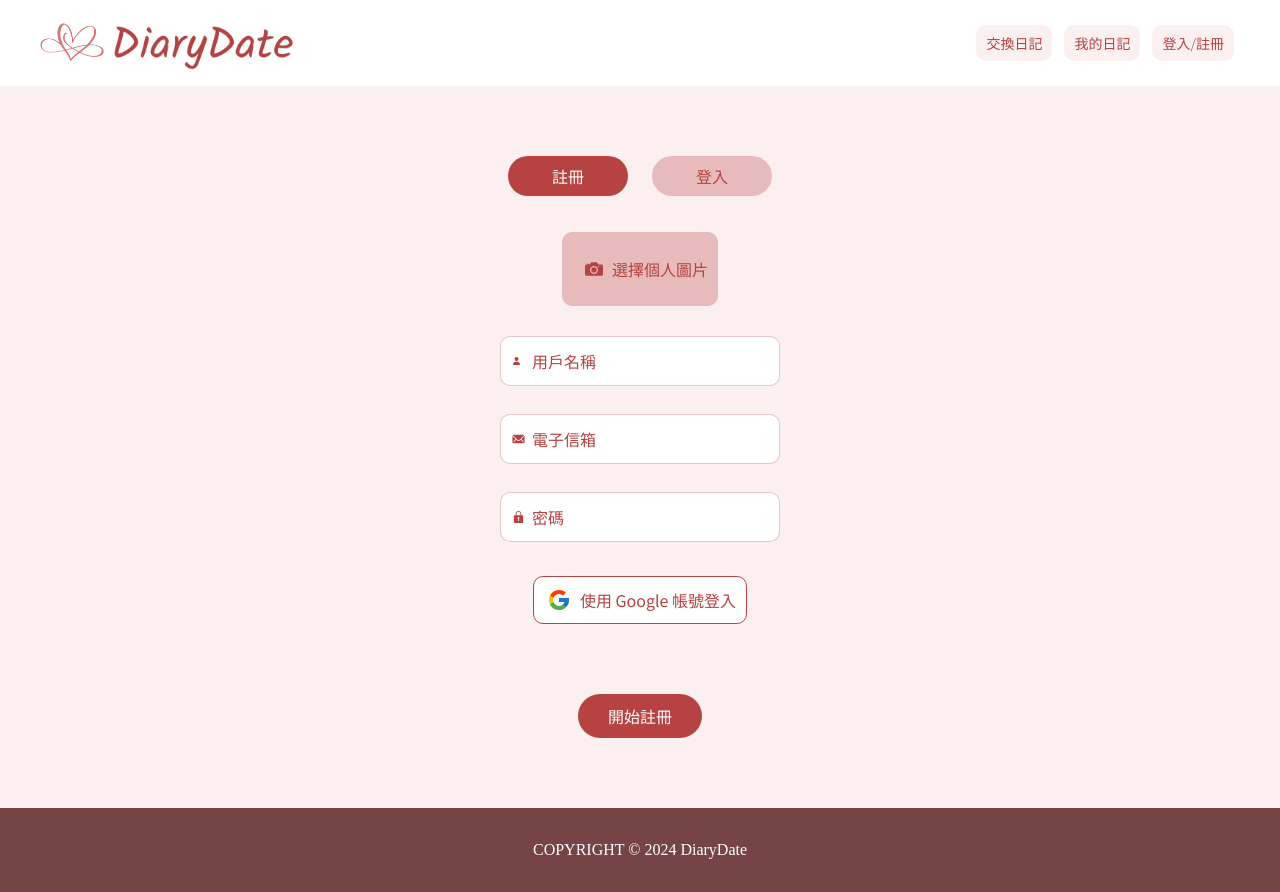
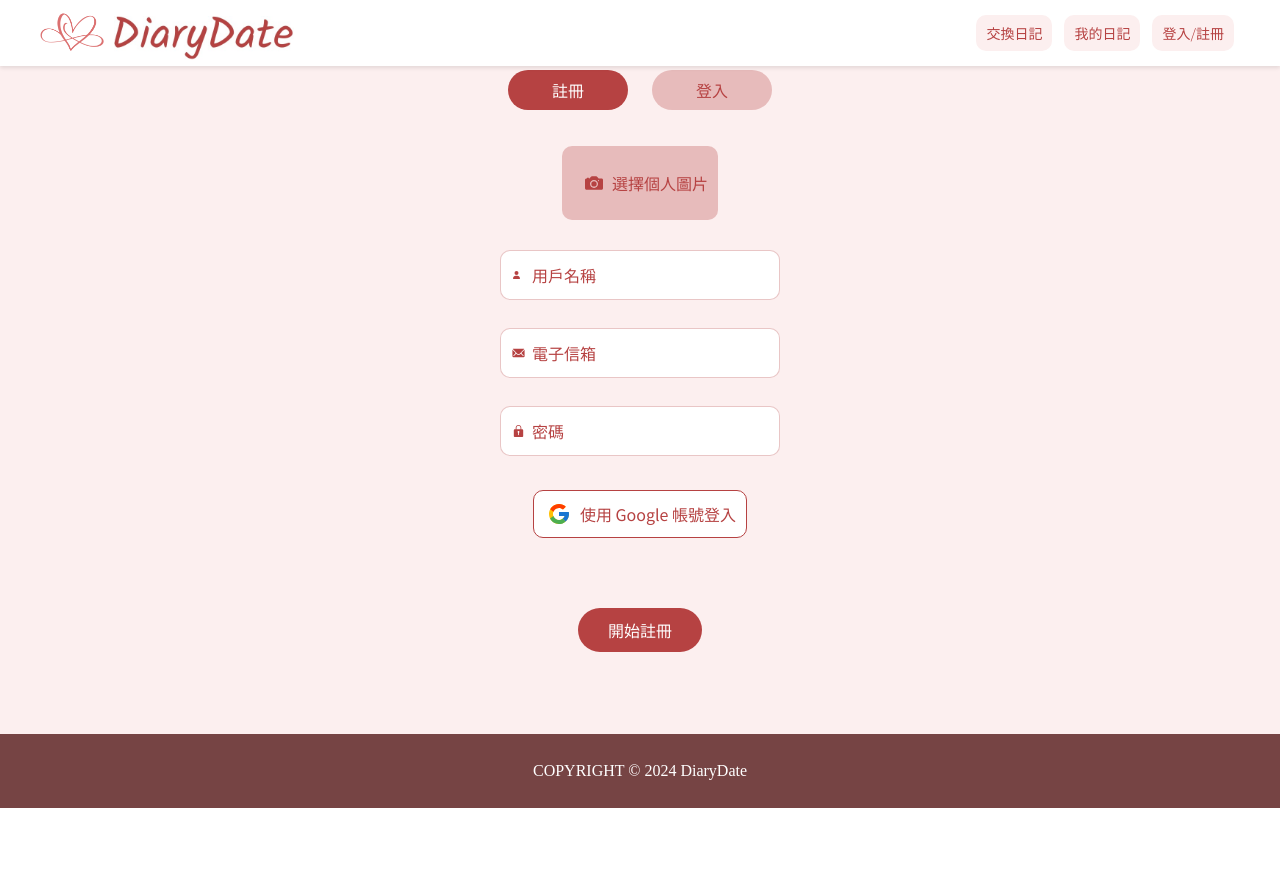
Before and after one commit to tli-gini/DiaryDate, a Next.js app: page /user in a window 1280 px wide. After the commit the page ends 808 px from the top, so only its background shows below. Built offline with nearby package versions, Linux system fonts and the light colour scheme; no server answers; a web font is replaced by a local one.

Commit message:
Navbar fixed

```diff
--- a/app/globals.css
+++ b/app/globals.css
@@ -59,7 +59,8 @@ body {
 .container {
   display: flex;
   flex-direction: column;
-  min-height: 85vh;
+  padding-top: 66px;
+  min-height: calc(100vh - 66px);
 }
 
 .page-background {
@@ -74,9 +75,9 @@ a {
   display: flex;
   background-color: var(--color-background);
   justify-content: center;
-  min-height: 85vh;
+  height: 100vh;
   color: var(--color-primary);
-  padding-top: 60px;
+  padding-top: 160px;
   font-family: "Kalam", cursive;
   font-size: 24px;
   font-weight: 500;
--- a/app/layout.tsx
+++ b/app/layout.tsx
@@ -1,5 +1,4 @@
 import type { Metadata } from "next";
-// import { Inter } from "next/font/google";
 import Navbar from "../components/Navbar/Navbar";
 import Toastify from "@/components/Alert/Toastify";
 import Footer from "../components/Footer/Footer";
--- a/components/Footer/Footer.css
+++ b/components/Footer/Footer.css
@@ -1 +1 @@
-footer{width:100%;height:84px;background-color:var(--color-secondary);color:var(--color-white);display:flex;flex-direction:column;align-items:center;justify-content:center}.footer-text{font-family:"Kalam",cursive}
+footer{width:100%;height:74px;background-color:var(--color-secondary);color:var(--color-white);display:flex;flex-direction:column;align-items:center;justify-content:center}.footer-text{font-family:"Kalam",cursive}
--- a/components/Footer/Footer.scss
+++ b/components/Footer/Footer.scss
@@ -1,7 +1,7 @@
 // footer
 footer {
   width: 100%;
-  height: 84px;
+  height: 74px;
   background-color: var(--color-secondary);
   color: var(--color-white);
   display: flex;
--- a/components/Navbar/Navbar.css
+++ b/components/Navbar/Navbar.css
@@ -1 +1 @@
-nav{display:flex;align-items:center;justify-content:center}.nav-container{display:flex;align-items:center;justify-content:space-between;margin:10px 26px;width:1200px}.nav-items{display:flex;align-items:center}.nav-items .nav-item{color:var(--color-primary);font-weight:340;font-size:14px;padding:8px 10px;margin:0 6px;background-color:var(--color-background);border-radius:10px;cursor:pointer}.nav-items .nav-item:hover{font-weight:400;padding:10px 14px;border:1.5px solid var(--color-primary)}.nav-items .sign-out-btn{display:flex;align-items:center;background-color:var(--color-primary);font-weight:340;font-size:14px;padding:8px 10px;margin:0 6px;color:var(--color-white);border-radius:10px;cursor:pointer;border:none}.nav-items .sign-out-btn:hover{background-color:var(--color-white);color:var(--color-primary);border:1.5px solid var(--color-primary);padding:10px 14px;font-weight:400}.nav-items .sign-out-btn .signout-icon{height:20px}.nav-items .hamberger-icon,.nav-items .close-icon{display:none;cursor:pointer;padding:10px;width:44px;height:44px;color:var(--color-primary);background-color:var(--color-background);align-items:center;border-radius:50px}.logo-wrapper{display:flex}#logo{height:64px;width:64px;-o-object-fit:cover;object-fit:cover}#logo-title{height:44px;width:180px;-o-object-fit:cover;object-fit:cover;margin:16px 10px 6px 10px}
+nav{display:flex;align-items:center;justify-content:center;position:fixed;height:66px;background-color:var(--color-white);z-index:100;box-shadow:0 2px 4px rgba(0,0,0,.1);width:100%}.nav-container{display:flex;align-items:center;justify-content:space-between;margin:10px 26px;width:1200px}.nav-items{display:flex;align-items:center}.nav-items .nav-item{color:var(--color-primary);font-weight:340;font-size:14px;padding:8px 10px;margin:0 6px;background-color:var(--color-background);border-radius:10px;cursor:pointer}.nav-items .nav-item:hover{font-weight:400;padding:10px 14px;border:1.5px solid var(--color-primary)}.nav-items .sign-out-btn{display:flex;align-items:center;background-color:var(--color-primary);font-weight:340;font-size:14px;padding:8px 10px;margin:0 6px;color:var(--color-white);border-radius:10px;cursor:pointer;border:none}.nav-items .sign-out-btn:hover{background-color:var(--color-white);color:var(--color-primary);border:1.5px solid var(--color-primary);padding:10px 14px;font-weight:400}.nav-items .sign-out-btn .signout-icon{height:20px}.nav-items .hamberger-icon,.nav-items .close-icon{display:none;cursor:pointer;padding:10px;width:44px;height:44px;color:var(--color-primary);background-color:var(--color-background);align-items:center;border-radius:50px}.logo-wrapper{display:flex}#logo{height:64px;width:64px;-o-object-fit:cover;object-fit:cover}#logo-title{height:44px;width:180px;-o-object-fit:cover;object-fit:cover;margin:16px 10px 6px 10px}
--- a/components/Navbar/Navbar.scss
+++ b/components/Navbar/Navbar.scss
@@ -3,7 +3,14 @@ nav {
   display: flex;
   align-items: center;
   justify-content: center;
+  position: fixed;
+  height: 66px;
+  background-color: var(--color-white);
+  z-index: 100;
+  box-shadow: 0 2px 4px rgba(0, 0, 0, 0.1);
+  width: 100%;
 }
+
 .nav-container {
   display: flex;
   align-items: center;
--- a/components/Postbox/Postbox.css
+++ b/components/Postbox/Postbox.css
@@ -1 +1 @@
-.diary-item-container{display:flex;flex-direction:column}.diary-item{display:flex;flex-direction:column;width:50vw;min-height:40vh;padding:20px;margin-top:30px;box-shadow:0px 0px 15px 0px rgba(182,66,66,.3);border-radius:20px;background-color:var(--color-white);color:var(--color-secondary)}.diary-item .diary-item-title{margin-bottom:10px}.diary-item .diary-item-title h2{font-weight:400}.user-info-wrapper{display:flex;align-items:center;justify-content:space-between;gap:20px;margin-bottom:10px}.user-info-wrapper .user-info{display:flex;align-items:center;justify-content:space-between;gap:12px}.user-info-wrapper .user-name{font-size:18px}.user-info-wrapper .user-icon{width:54px;height:54px;border-radius:50%;padding:10px;color:var(--color-background);background-color:var(--color-secondary)}.user-info-wrapper .user-profile{width:60px;height:60px;border-radius:50%;-o-object-fit:cover;object-fit:cover}.user-info-wrapper .icon-wrapper{height:40px;display:flex;align-items:center;justify-content:center;padding:12px;background-color:var(--color-primary);border-radius:10px;gap:10px;cursor:pointer}.user-info-wrapper .icon-wrapper span{color:var(--color-white);font-weight:350}.user-info-wrapper .icon-wrapper .add-icon{width:24px;height:24px;color:var(--color-white)}.user-info-wrapper .icon-wrapper .friend-icon{width:24px;height:24px;color:var(--color-white)}.user-info-wrapper .icon-friend-wrapper{background-color:var(--color-secondary)}
+.diary-item-container{display:flex;flex-direction:column}.diary-item{display:flex;flex-direction:column;width:50vw;min-height:40vh;padding:20px;margin-top:30px;box-shadow:0px 0px 15px 0px rgba(182,66,66,.3);border-radius:20px;background-color:var(--color-white);color:var(--color-secondary)}.diary-item .diary-item-title{margin-bottom:10px}.diary-item .diary-item-title h2{font-weight:400}.user-info-wrapper{display:flex;align-items:center;justify-content:space-between;gap:20px;margin-bottom:10px}.user-info-wrapper .user-info{display:flex;align-items:center;justify-content:space-between;gap:12px}.user-info-wrapper .user-name{font-size:18px}.user-info-wrapper .user-icon{width:54px;height:54px;border-radius:50%;padding:10px;color:var(--color-background);background-color:var(--color-secondary)}.user-info-wrapper .user-profile{width:60px;height:60px;border-radius:50%;-o-object-fit:cover;object-fit:cover}.user-info-wrapper .icon-wrapper{height:40px;display:flex;align-items:center;justify-content:center;padding:12px;background-color:var(--color-primary);border-radius:10px;gap:10px;cursor:pointer}.user-info-wrapper .icon-wrapper span{color:var(--color-white);font-weight:350}.user-info-wrapper .icon-wrapper .add-icon{width:24px;height:24px;color:var(--color-white)}.user-info-wrapper .icon-wrapper .friend-icon{width:24px;height:24px;color:var(--color-white)}.user-info-wrapper .icon-friend-wrapper{background-color:var(--color-sec-background)}
--- a/components/Postbox/Postbox.scss
+++ b/components/Postbox/Postbox.scss
@@ -87,6 +87,6 @@
   }
 
   .icon-friend-wrapper {
-    background-color: var(--color-secondary);
+    background-color: var(--color-sec-background);
   }
 }
```
Also changed, not shown: components/Postbox/Postbox.tsx (+1 -8 lines).
